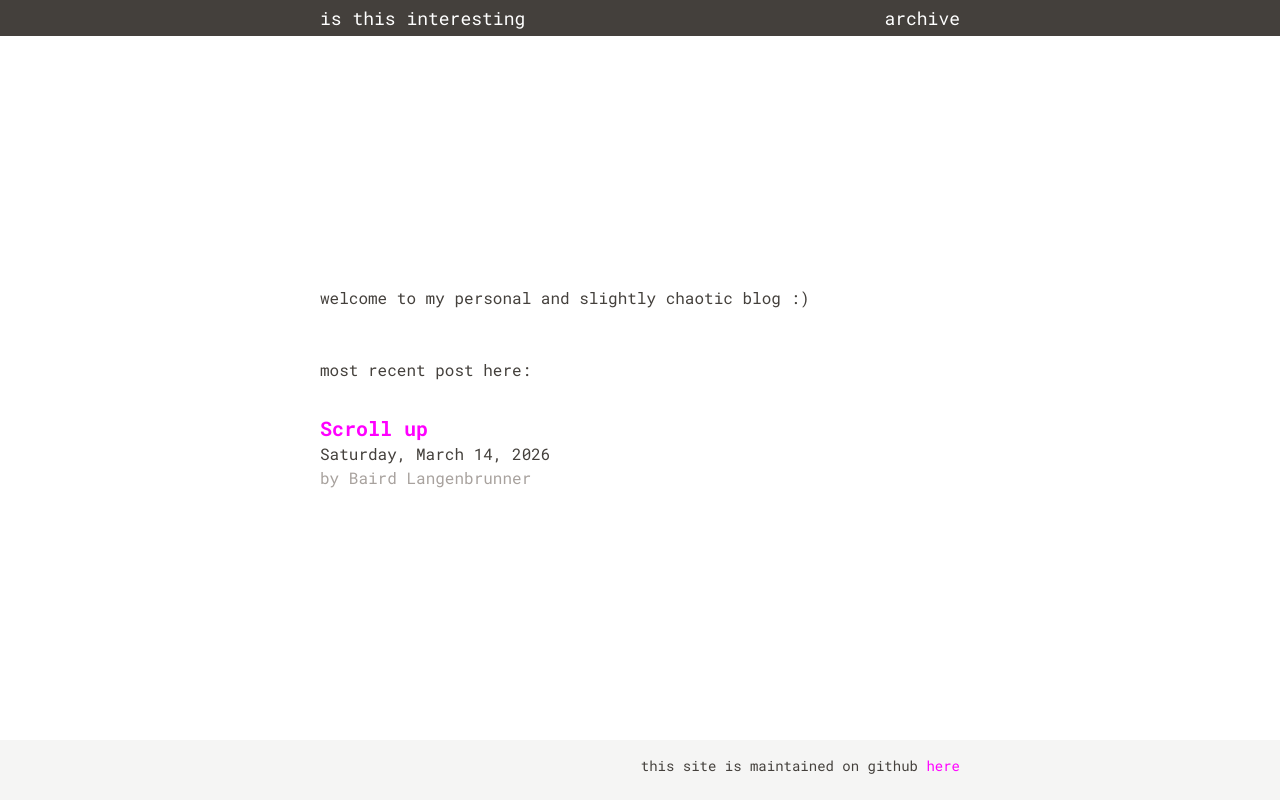
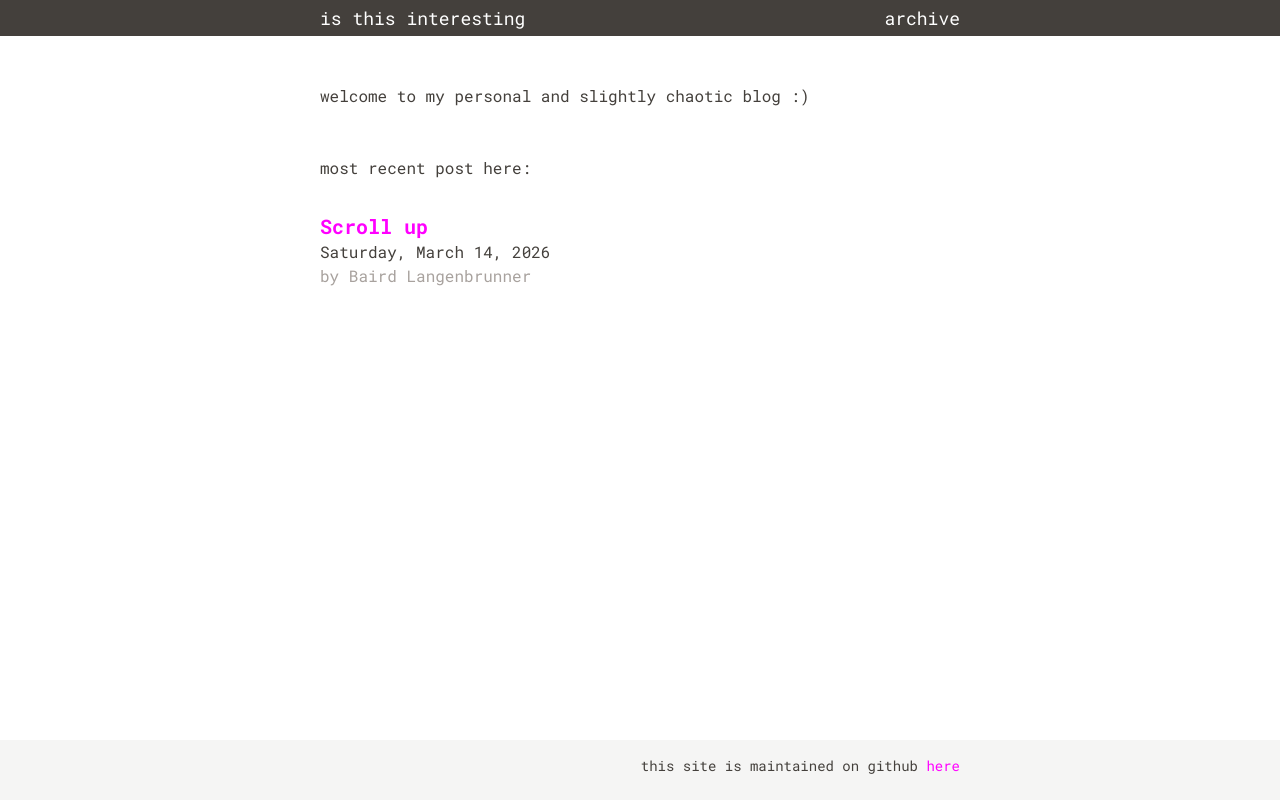
Before and after one commit to bairdlangenbrunner/isthisinteresting, a Next.js app: page / in a window 1280 px wide. Built offline with nearby package versions, Linux system fonts and the light colour scheme.

Commit message:
updating scrolling

```diff
--- a/app/layout.tsx
+++ b/app/layout.tsx
@@ -38,16 +38,12 @@ export default function RootLayout({
       lang="en"
       className={`${domine.variable} ${roboto_mono.variable} ${open_sans.variable}`}
     >
-      <body className="bg-white flex flex-col">
+      <body className="bg-white">
         <NavBar />
-        <div className="h-screen flex flex-col">
-          <div className="pt-[28px] sm:pt-[36px] w-screen flex-grow">
-            {/* div that includes footer */}
-            <div className="h-full">
-              {/* gotta pass h-full here so that all children can inherit */}
-              {/* everything in all pages should go here */}
-              {children}
-            </div>
+        <div className="min-h-dvh flex flex-col pt-[28px] sm:pt-[36px]">
+          <div className="w-full flex-1">
+            {/* everything in all pages should go here */}
+            <div className="h-full">{children}</div>
           </div>
           <Footer />
         </div>
--- a/app/page.tsx
+++ b/app/page.tsx
@@ -14,9 +14,9 @@ export default async function Home() {
       <div className="flex flex-col justify-center navbar-footer-widths mx-auto h-full">
         <div className="flex flex-col gap-[2rem]">
           <div>
-            <div className="text-sm sm:text-base mb-[2rem]">
-              welcome to my personal and slightly chaotic blog :) <br></br> <br></br> <br></br>
-              most recent post here: <br></br>
+            <div className="text-sm sm:text-base mb-[1.5rem] sm:mb-[2rem] mt-[1.5rem] sm:mt-[3rem]">
+              <div>welcome to my personal and slightly chaotic blog :)</div>
+              <div className="mt-[1.5rem] sm:mt-[3rem]">most recent post here:</div>
             </div>
             <ol>
               {posts[0] && (
```
